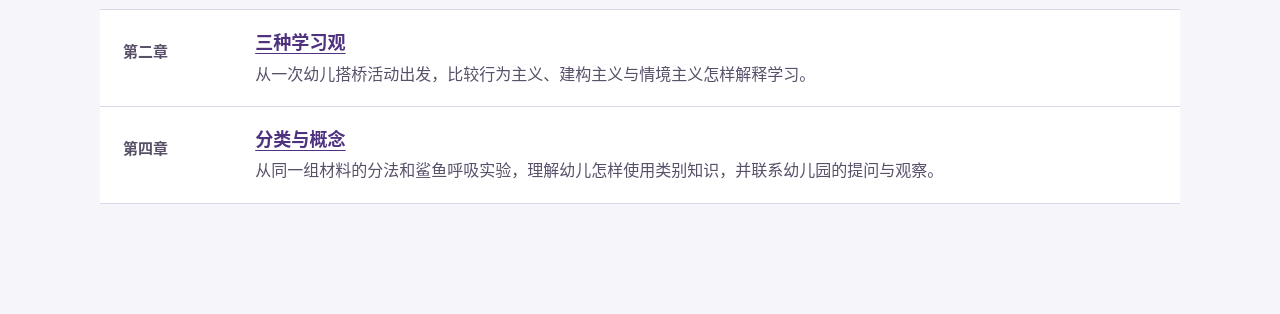
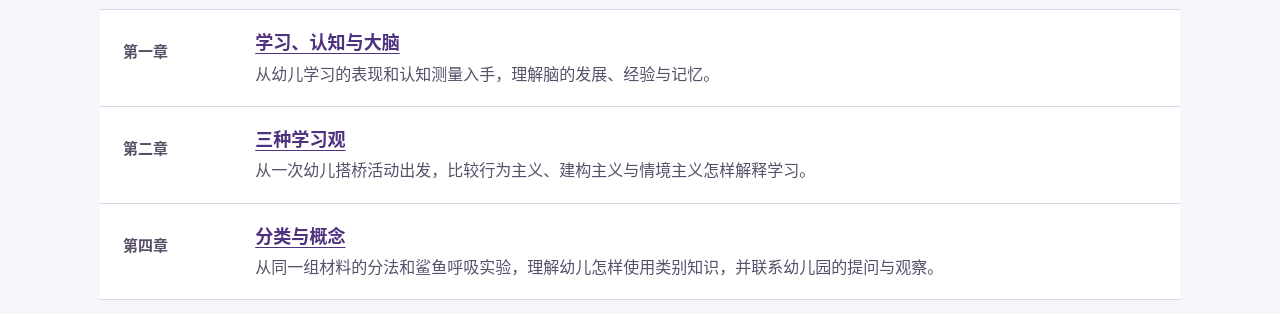
Before and after one commit to shnu-wei/shnu-wei.github.io, a plain HTML site: page child-cognition/index.html in a window 1280 px wide. Shown: the part 492-806 px from the top of the page. Drawn offline with Linux system fonts and the light colour scheme.

Commit message:
在《幼儿认知与学习》课程目录添加第一章入口

```diff
--- a/child-cognition/index.html
+++ b/child-cognition/index.html
@@ -70,6 +70,13 @@
     <section class="contents" aria-labelledby="contents-title">
       <h2 id="contents-title">课程目录</h2>
       <article class="entry">
+        <p class="chapter">第一章</p>
+        <div>
+          <h3><a href="chapters/01-learning-cognition-and-brain.html">学习、认知与大脑</a></h3>
+          <p>从幼儿学习的表现和认知测量入手，理解脑的发展、经验与记忆。</p>
+        </div>
+      </article>
+      <article class="entry">
         <p class="chapter">第二章</p>
         <div>
           <h3><a href="../learning-theories.html">三种学习观</a></h3>
```
